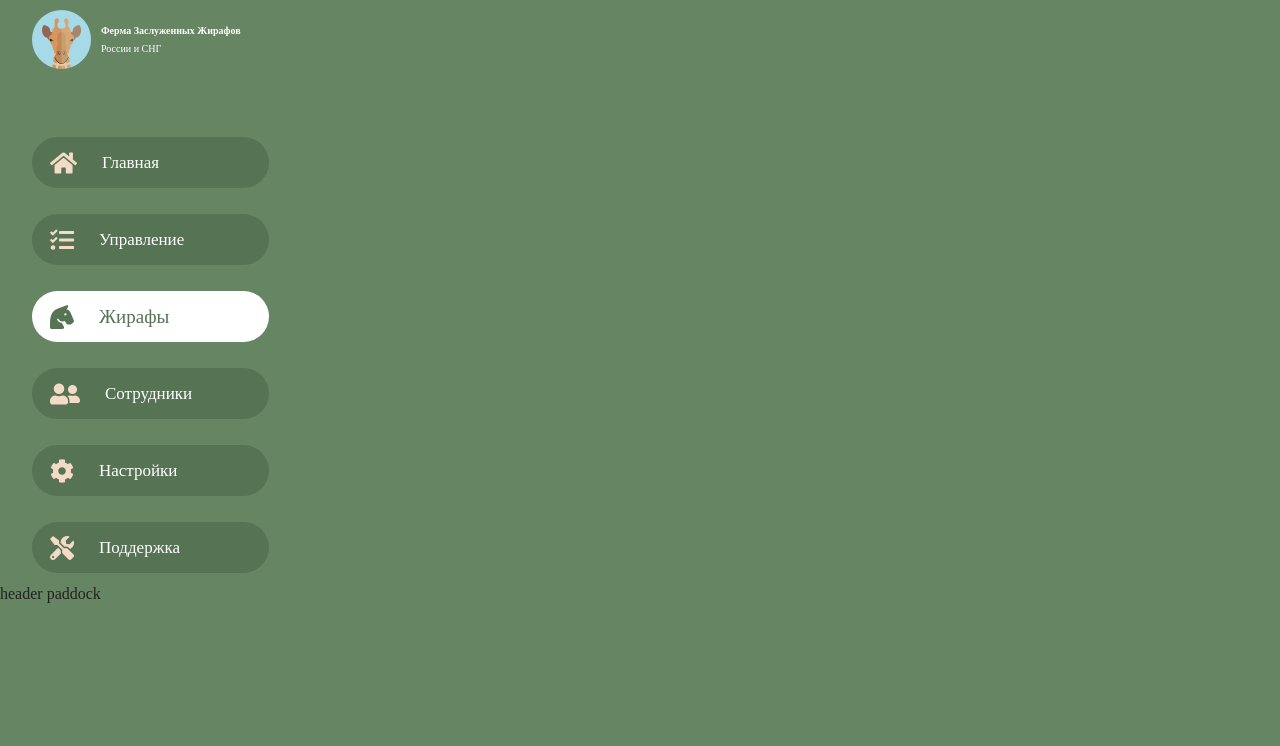
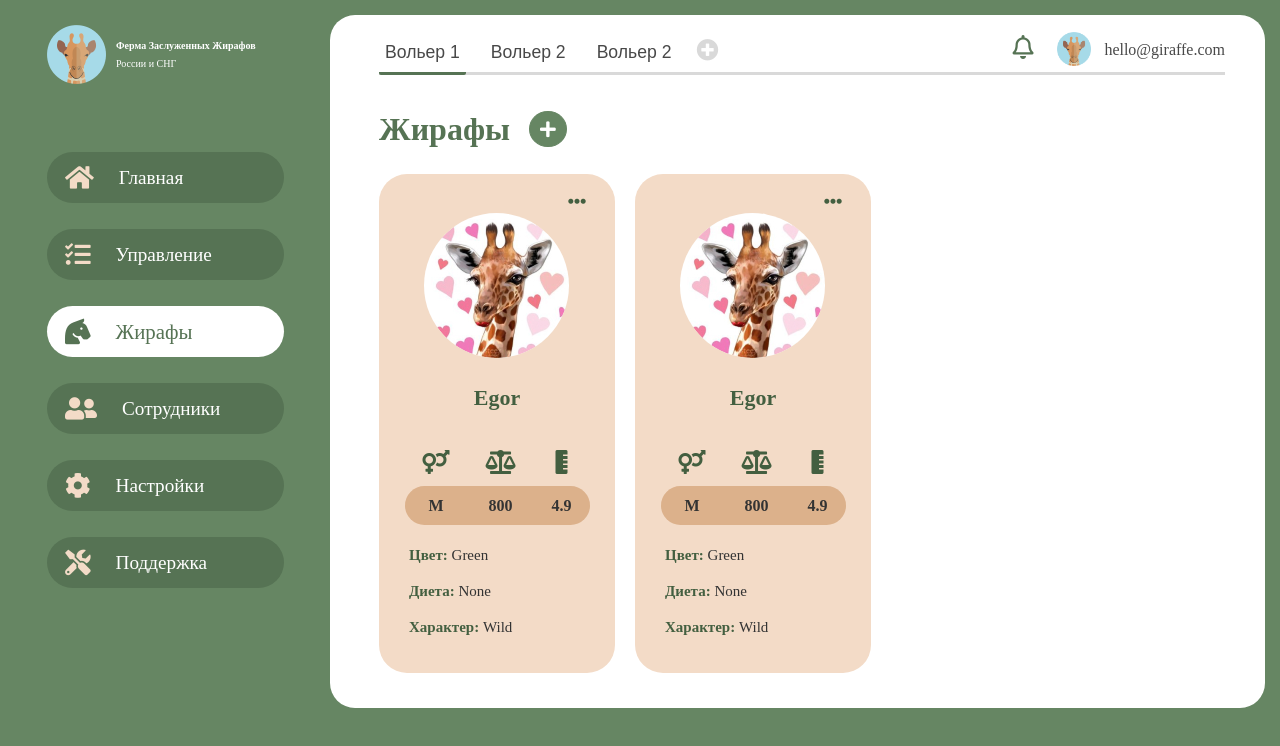
Before and after one commit to SashaGraves/Giraffe-farm, a React app: page / in a window 1280 px wide. Built offline with nearby package versions, Linux system fonts and the light colour scheme.

Commit message:
Exhibit and Giraffe Card added

```diff
--- a/src/components/App.js
+++ b/src/components/App.js
@@ -1,10 +1,11 @@
 import React from 'react';
 import Menu from './menu/Menu';
-import MainContent from './MainContent';
+import MainContent from './main-content/MainContent';
+import './app.scss';
 
 function App() {
     return (
-        <div>
+        <div className="app-grid">
             <Menu />
             <MainContent />
         </div>
--- a/src/components/MainContent.js
+++ /dev/null
@@ -1,12 +0,0 @@
-import React from 'react';
-
-function MainContent() {
-    return (
-        <div>
-            header
-            paddock
-        </div>
-    )
-}
-
-export default MainContent;
--- /dev/null
+++ b/src/components/app.scss
@@ -0,0 +1,18 @@
+.app-grid {
+    padding: 15px;
+    display: grid;
+    grid-template-columns: minmax(15%, 290px) auto;
+    grid-gap: 25px;
+}
+
+@media (max-width: 480px) {
+    .app-grid {
+        padding: 15px;
+        display: grid;
+        grid-template-columns: auto;
+        grid-template-rows: auto auto;
+        grid-gap: 25px;
+
+        font-size: 2rem;
+    }
+}
--- /dev/null
+++ b/src/components/main-content/MainContent.js
@@ -0,0 +1,15 @@
+import React from 'react';
+import './main-content.scss';
+import ContentHeader from './header/ContentHeader';
+import Exhibit from './exhibit/Exhibit';
+
+function MainContent() {
+    return (
+        <main>
+            <ContentHeader />
+            <Exhibit />
+        </main>
+    )
+}
+
+export default MainContent;
--- /dev/null
+++ b/src/components/main-content/card/Card.js
@@ -0,0 +1,59 @@
+import React, { useState } from 'react';
+import giraffePhoto from '../../../static/photo.jpg';
+import CardMenu from './card-menu/CardMenu';
+import './card.scss';
+
+function Card({ data }) {
+    const [menuVisible, toggleMenu] = React.useState(false);
+    const showMenu = () => {
+        toggleMenu(!menuVisible);
+    };
+    return (
+        <div className="card">
+            <button type="button" onClick={showMenu} className="card-menu-button">
+                <i className="fas fa-ellipsis-h" />
+            </button>
+            {
+                (menuVisible) && <CardMenu />
+            }
+            <img src={giraffePhoto} alt="giraffe photo" className="giraffe-avatar" />
+            <h2 className="giraffe-name">
+                {data.name}
+            </h2>
+            <div className="table">
+                <ul className="table-header">
+                    <li><i className="fas fa-venus-mars" /></li>
+                    <li><i className="fas fa-balance-scale" /></li>
+                    <li><i className="fas fa-ruler-vertical" /></li>
+                </ul>
+                <ul className="table-row">
+                    <li>
+                        {data.sex}
+                    </li>
+                    <li>
+                        {data.weight}
+                    </li>
+                    <li>
+                        {data.height}
+                    </li>
+                </ul>
+            </div>
+            <ul className="description">
+                <li>
+                    <b>Цвет: </b>
+                    {data.color}
+                </li>
+                <li>
+                    <b>Диета: </b>
+                    {data.diet}
+                </li>
+                <li>
+                    <b>Характер: </b>
+                    {data.temper}
+                </li>
+            </ul>
+        </div>
+    )
+}
+
+export default Card;
--- /dev/null
+++ b/src/components/main-content/card/card-menu/CardMenu.js
@@ -0,0 +1,14 @@
+import React from 'react';
+import './card-menu.scss';
+import { IconButton } from '../../../shared/buttons-n-links/buttons-n-links';
+
+function CardMenu() {
+    return (
+        <div className="card-menu">
+            <IconButton iconClassName="fas fa-pencil-alt" title="Редактировать" />
+            <IconButton iconClassName="far fa-trash-alt" title="Удалить" />
+        </div>
+    );
+}
+
+export default CardMenu;
--- /dev/null
+++ b/src/components/main-content/card/card.scss
@@ -0,0 +1,96 @@
+.card {
+    width: 236px;
+    padding: 16px 23px 28px;
+    background: #F3DBC7;
+    border-radius: 28px;
+    position: relative;
+    margin-right: 20px;
+
+    button.card-menu-button {
+        background-color: transparent;
+        float: right;
+
+        i.fa-ellipsis-h {
+        font-weight: 900;
+        font-size: 18px;
+        line-height: 21px;
+        color: #435F40;
+        }
+    }
+
+    img.giraffe-avatar {
+        border-radius: 50%;
+        margin: 0 22px;
+    }
+
+    h2.giraffe-name {
+        font-weight: bold;
+        font-size: 22px;
+        line-height: 26px;
+        text-align: center;
+        color: #435F40;
+        margin: 27px;
+    }
+
+    div.table {
+        display: table;
+        margin: 0 auto 12px;
+
+        .table-header {
+            display: table-header-group;
+        }
+
+        .table-row {
+            display: table-row-group;
+            background: #DCB18B;
+        }
+
+        li {
+            display: table-cell;
+            text-align: center;
+            padding: 10px 18px;
+
+            &:first-of-type {
+                border-top-left-radius: 35px;
+                border-bottom-left-radius: 35px;
+            }
+
+            &:last-of-type {
+                border-top-right-radius: 35px;
+                border-bottom-right-radius: 35px;
+            }
+        }
+
+        .table-header i {
+            font-weight: 900;
+            font-size: 24px;
+            line-height: 28px;
+            color: #435F40;
+        }
+
+        .table-row li {
+            font-weight: bold;
+            font-size: 16px;
+            line-height: 19px;
+            color: #333333;
+        }
+    }
+
+    ul.description {
+        list-style: none;
+        font-weight: 300;
+        font-size: 15px;
+        line-height: 18px;
+        color: #333333;
+
+        b {
+            font-weight: bold;
+            color: #435F40;
+        }
+
+        li {
+            text-transform: capitalize;
+            padding: 9px 7px;
+        }
+    }
+}
--- /dev/null
+++ b/src/components/main-content/exhibit/Exhibit.js
@@ -0,0 +1,21 @@
+import React from 'react';
+import Card from '../card/Card';
+import { giraffe } from '../../../data/paddocks';
+import './exhibit.scss';
+
+function Exhibit() {
+    return (
+        <div className="exhibit">
+            <div className="exhibit-title">
+                <h1>Жирафы</h1>
+                <button type="button"><i className="fas fa-plus"></i></button>
+            </div>
+            <div className="card-list">
+                <Card data={giraffe} />
+                <Card data={giraffe} />
+            </div>
+        </div>
+    )
+}
+
+export default Exhibit;
--- /dev/null
+++ b/src/components/main-content/exhibit/exhibit.scss
@@ -0,0 +1,34 @@
+.exhibit {
+    .exhibit-title {
+        margin: 35px 0 26px;
+        h1 {
+            font-weight: bold;
+            font-size: 32px;
+            line-height: 37px;
+            color: #567354;
+            display: inline-block;
+        }
+
+        button {
+            margin-left: 13px;
+            vertical-align: bottom;
+            background-color: transparent;
+
+            i {
+                font-size: 18px;
+                color: #FFFFFF;
+                background-color: #668663;
+                border: 1px solid #668663;
+                border-radius: 50%;
+                padding: 8px 10px;
+            }
+        }
+    }
+
+    .card-list {
+        display: flex;
+        flex-flow: row nowrap;
+        justify-content: flex-start;
+        align-items: flex-start;
+    }
+}
--- /dev/null
+++ b/src/components/main-content/header/ContentHeader.js
@@ -0,0 +1,23 @@
+import React from 'react';
+import Profile from '../../shared/profile/Profile';
+import { TabButton } from '../../shared/buttons-n-links/buttons-n-links';
+import './content-header.scss';
+
+function ContentHeader() {
+    return (
+        <div className="content-header">
+            <div className="button-block">
+                <TabButton className="active" title="Вольер 1" />
+                <TabButton title="Вольер 2" />
+                <TabButton title="Вольер 2" />
+                <i className="fas fa-plus-circle" />
+            </div>
+            <div>
+                <i className="far fa-bell" />
+                <Profile username={false} />
+            </div>
+        </div>
+    )
+}
+
+export default ContentHeader;
--- /dev/null
+++ b/src/components/main-content/header/content-header.scss
@@ -0,0 +1,29 @@
+.content-header {
+    border-bottom: 3px solid #D9D9D9;
+    display: flex;
+    flex-flow: row wrap;
+    justify-content: space-between;
+
+    .button-block {
+        margin-top: 7px;
+    }
+
+    i.fa-plus-circle {
+        color: #D9D9D9;
+        font-size: 22px;
+    }
+
+    i.fa-bell {
+        font-size: 24px;
+        color: #567354;
+        float: left;
+        margin-right: 24px;
+        line-height: 30px;
+    }
+
+    .profile {
+        img {
+            width: 34px;
+        }
+    }
+}
--- /dev/null
+++ b/src/components/main-content/main-content.scss
@@ -0,0 +1,5 @@
+main {
+    background: #FFFFFF;
+    border-radius: 25px;
+    padding: 17px 40px 35px 49px;
+}
--- a/src/components/menu/menu.scss
+++ b/src/components/menu/menu.scss
@@ -1,6 +1,5 @@
 .menu {
-    max-width: 290px;
-    margin: 10px 25px 0 32px;
+    margin: 10px 0 0 32px;
 
     .profile {
         max-width: 220px;
--- a/src/components/shared/buttons-n-links/buttons-n-links.js
+++ b/src/components/shared/buttons-n-links/buttons-n-links.js
@@ -4,9 +4,9 @@ import './buttons-n-links.scss';
 function IconButton(props) {
     // button with label and cute icon
     return (
-        <button type="button" className="icon-button">
-            <img src={props.icon} />
-            {props.title}
+        <button type="button" className="icon-button" onClick={props.clickHandler}>
+            <i className={props.iconClassName} aria-hidden="true" />
+            <span>{props.title}</span>
         </button>
     )
 }
@@ -25,10 +25,20 @@ function NavigationButton(props) {
     const buttonClassName = props.className ? (props.className + " nav-button") : "nav-button"
     return (
         <a href={props.link} className={buttonClassName}>
-            <i className={props.iconClassName} aria-hidden="true"></i>
+            <i className={props.iconClassName} aria-hidden="true" />
             <span>{props.title}</span>
         </a>
     )
 }
 
-export { IconButton, TextButton, NavigationButton };
+function TabButton(props) {
+    // tab buttons in header of main content
+    const buttonClassName = props.className ? (props.className + " tab-button") : "tab-button"
+    return (
+    <button type="button" className={buttonClassName}>
+        {props.title}
+    </button>
+    )
+}
+
+export { IconButton, TextButton, NavigationButton, TabButton };
--- a/src/components/shared/buttons-n-links/buttons-n-links.scss
+++ b/src/components/shared/buttons-n-links/buttons-n-links.scss
@@ -1,10 +1,55 @@
+.icon-button {
+    max-width: 151px;
+    max-height: 32px;
+    border-radius: 52px;
+    font-weight: 300;
+    font-size: 14px;
+    line-height: 16px;
+    padding: 8px 15px;
+    color: #FFFFFF;
+    background-color: #567354;
+
+    i {
+        color: #FFFFFF;
+        font-weight: 900;
+        font-size: 16px;
+        line-height: 18px;
+        margin-right: 8px;
+    }
+
+    span {
+        line-height: 16px;
+        vertical-align: top;
+    }
+
+    &:hover {
+        background-color: #2b4b29;
+
+        span, i {
+            color: #bacaba;
+        }
+    }
+
+    &:focus {
+        box-shadow: 0 0 1px 1px #88a786;
+    }
+
+    &:active {
+        background-color: #567354;
+
+        span, i {
+            color: #FFFFFF;
+        }
+    }
+}
+
 a.nav-button {
-    width: 237px;
+    max-width: 237px;
     height: 51px;
     background: #567354;
     border-radius: 52px;
     font-weight: 300;
-    font-size: 17px;
+    font-size: 1.2rem;
     padding: 13px 18px;
     color: #FFFFFF;
 
@@ -12,7 +57,7 @@ a.nav-button {
         color: #F3DBC7;
         line-height: 26px;
         font-weight: 900;
-        font-size: 24px;
+        font-size: 1.6rem;
         margin-right: 25px;
     }
 
@@ -44,7 +89,7 @@ a.nav-button {
     &.active {
         background: #FFFFFF;
         font-weight: 500;
-        font-size: 19px;
+        font-size: 1.3rem;
 
         span, i {
             color: #567354;
@@ -55,3 +100,35 @@ a.nav-button {
         }
     }
 }
+
+
+.tab-button {
+    font-weight: 300;
+    font-size: 1.1rem;
+    line-height: 19px;
+    color: #484848;
+    background-color: transparent;
+    padding-bottom: 10px;
+    margin: 0 19px -3px 0;
+
+    &:focus {
+        border-bottom: 3px solid #c1cfbf;
+        border-radius: 2px;
+    }
+
+    &:hover {
+        border-bottom: 3px solid #a0b69e;
+        border-radius: 2px;
+    }
+
+    &:active {
+        color: #000000;
+        border-bottom: 3px solid #567354;
+        border-radius: 2px;
+    }
+
+    &.active {
+        border-bottom: 3px solid #567354;
+        border-radius: 2px;
+    }
+}
--- a/src/components/shared/profile/profile.scss
+++ b/src/components/shared/profile/profile.scss
@@ -27,4 +27,10 @@
         color: #484848;
         margin-left: 13px;
     }
+
+    @media (max-width: 480px) {
+        .username {
+            font-size: 16px;
+        }
+    }
 }
--- /dev/null
+++ b/src/data/paddocks.js
@@ -0,0 +1,30 @@
+const paddocks = [
+    {
+        order: 0,
+        name: 'Вольер 1',
+        giraffes: 4,
+    },
+    {
+        order: 1,
+        name: 'Вольер 2',
+        giraffes: 5,
+    },
+    {
+        order: 2,
+        name: 'Вольер 3',
+        giraffes: 2,
+    }
+];
+
+const giraffe = {
+    name: 'Egor',
+    weight: 800,
+    sex: 'M',
+    height: 4.9,
+    color: 'green',
+    diet: 'None',
+    temper: 'Wild',
+    image: 'giraffe_egor.jpg'
+}
+
+export { paddocks, giraffe };
```
Also changed, not shown: src/components/main-content/card/card-menu/card-menu.scss (added, +14 -0 lines), src/static/photo.jpg (added), src/static/photo.png (added).
